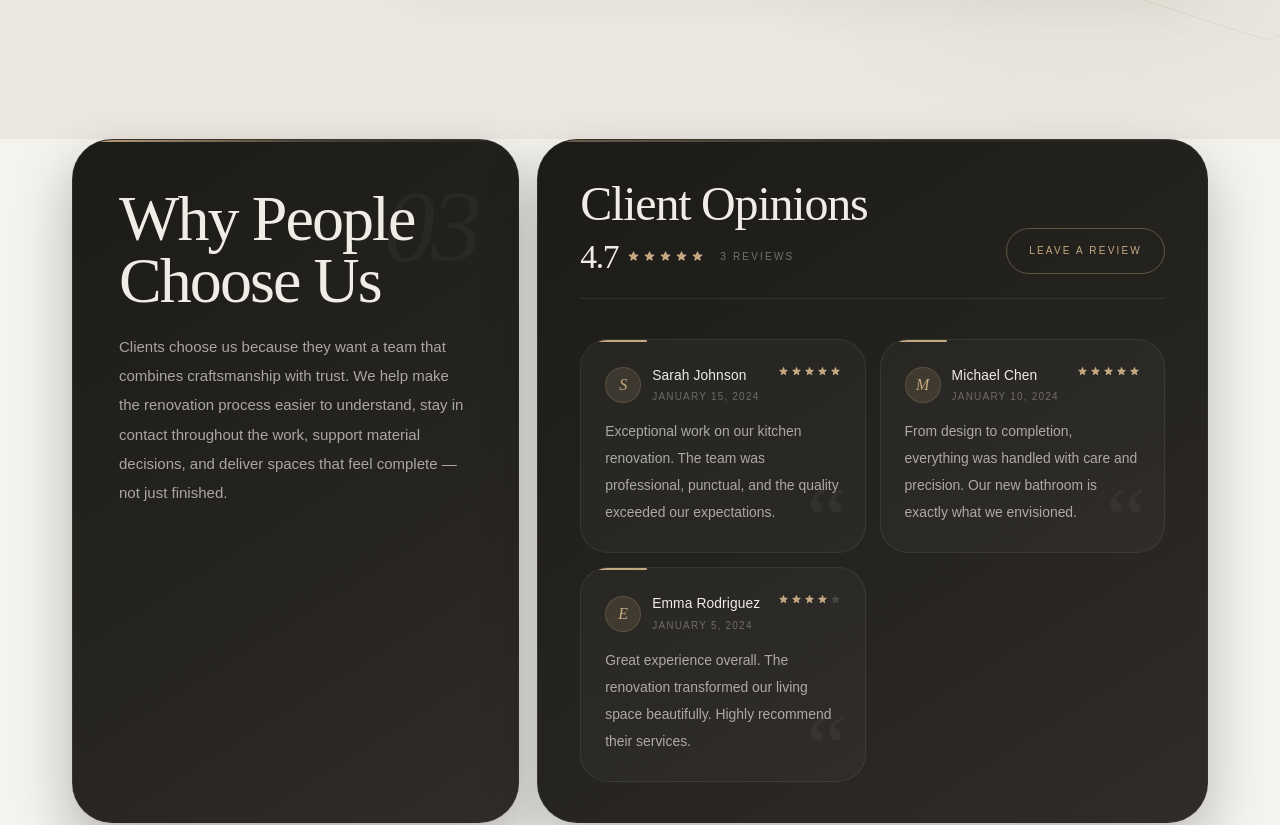
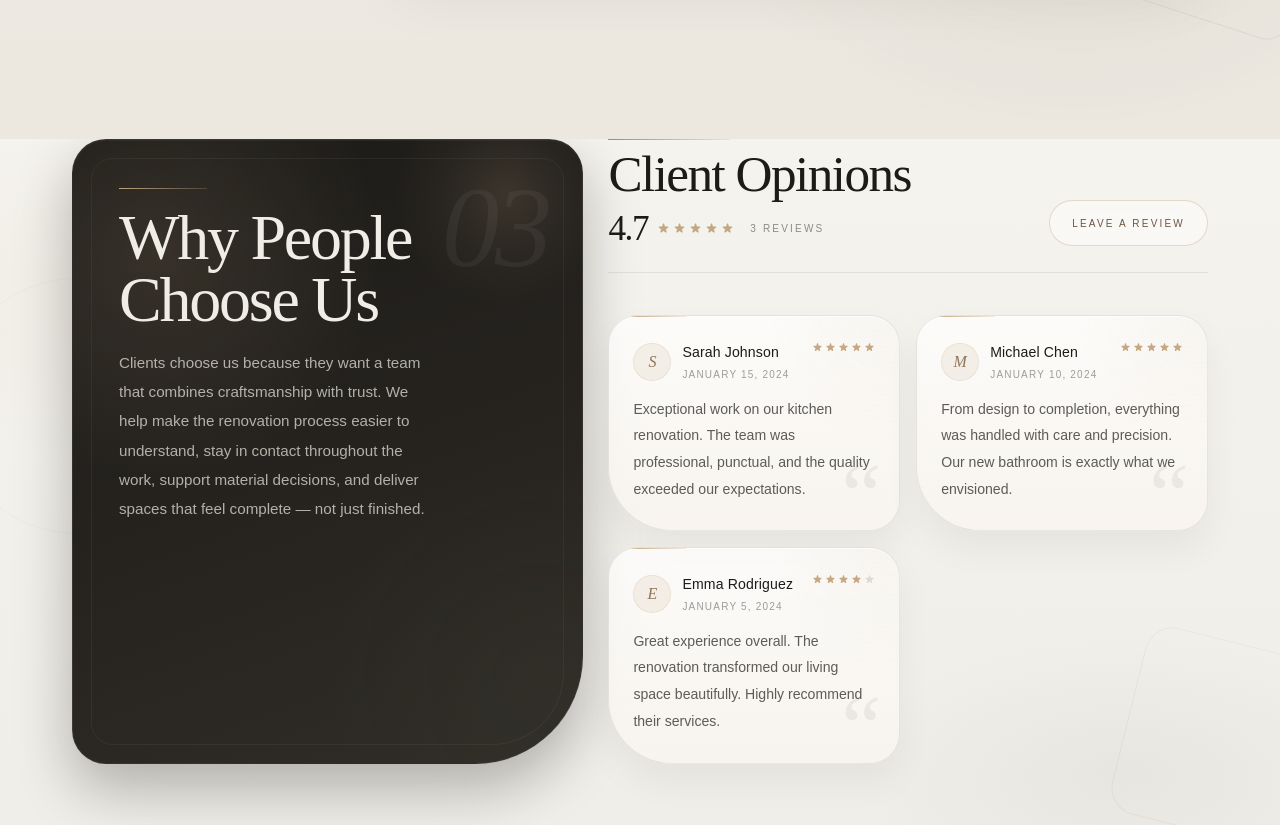
Before and after one commit to romanasolovan/prosto-remont, a Next.js app: page /en/about in a window 1280 px wide. Shown: the part 1960-2785 px from the top of the page. Built offline with nearby package versions, Linux system fonts and the light colour scheme.

Commit message:
set the styling foundation for the third section of the page

```diff
--- a/app/[locale]/about/about.module.css
+++ b/app/[locale]/about/about.module.css
@@ -224,7 +224,6 @@
   overflow: hidden;
 }
 
-/* floating architecture marks */
 .storyValuesSection::before,
 .storyValuesSection::after {
   content: "";
@@ -260,7 +259,6 @@
   gap: clamp(24px, 4vw, 34px);
 }
 
-/* center drafting axis */
 .storyValuesInner::before {
   content: "";
   position: absolute;
@@ -280,7 +278,6 @@
   pointer-events: none;
 }
 
-/* floating side markers */
 .storyValuesInner::after {
   content: "";
   position: absolute;
@@ -300,7 +297,6 @@
   pointer-events: none;
 }
 
-/* base panel */
 .svCard {
   position: relative;
   width: 100%;
@@ -315,7 +311,6 @@
   isolation: isolate;
 }
 
-/* story panel — warm ivory */
 .storyCard {
   align-self: flex-start;
   background: linear-gradient(
@@ -330,7 +325,6 @@
   border-radius: 34px 34px 110px 34px;
 }
 
-/* values panel — slightly moodier pearl/stone */
 .valuesCard {
   align-self: flex-end;
   background: linear-gradient(
@@ -364,11 +358,10 @@
   gap: 18px;
 }
 
-/* layered number */
 .svLabel {
   display: block;
   margin-bottom: -6px;
-  font-family: "Cormorant Garamond", serif;
+  font-family: var(--font-display);
   font-size: clamp(4.2rem, 9vw, 7.4rem);
   font-weight: 300;
   font-style: italic;
@@ -384,7 +377,7 @@
 .svTitle {
   margin: 0;
   max-width: 10ch;
-  font-family: "Cormorant Garamond", serif;
+  font-family: var(--font-display);
   font-size: clamp(2.2rem, 4.8vw, 4.2rem);
   font-weight: 300;
   line-height: 0.94;
@@ -396,14 +389,13 @@
 .svText {
   margin: 0;
   max-width: 44ch;
-  font-family: "DM Sans", sans-serif;
+  font-family: var(--font-ui);
   font-size: clamp(0.94rem, 1.08vw, 1.03rem);
   line-height: 1.95;
   font-weight: 300;
   color: #5d5953;
 }
 
-/* blueprint-style frame */
 .svAccent {
   position: absolute;
   inset: 20px;
@@ -413,7 +405,6 @@
   z-index: 0;
 }
 
-/* inner soft glow */
 .storyCard .svAccent::before,
 .valuesCard .svAccent::before {
   content: "";
@@ -444,7 +435,6 @@
   );
 }
 
-/* signature side line */
 .svCard::before {
   content: "";
   position: absolute;
@@ -472,7 +462,6 @@
   );
 }
 
-/* secondary floating outline */
 .svCard::after {
   content: "";
   position: absolute;
@@ -493,71 +482,138 @@
 /* WHY & REVIEWS SECTION */
 
 .whySection {
+  position: relative;
   padding: 0 0 clamp(96px, 12vw, 148px);
-  background: var(--color-ivory-100);
+  overflow: hidden;
+  background:
+    radial-gradient(
+      ellipse 52% 36% at 14% 20%,
+      rgba(197, 168, 130, 0.08) 0%,
+      transparent 62%
+    ),
+    radial-gradient(
+      ellipse 34% 28% at 88% 82%,
+      rgba(85, 92, 63, 0.06) 0%,
+      transparent 64%
+    ),
+    linear-gradient(
+      180deg,
+      var(--color-ivory-100) 0%,
+      var(--color-stone-300) 100%
+    );
+}
+
+.whySection::before,
+.whySection::after {
+  content: "";
+  position: absolute;
+  pointer-events: none;
+}
+
+.whySection::before {
+  top: 18%;
+  left: -4%;
+  width: clamp(160px, 20vw, 260px);
+  height: clamp(160px, 20vw, 260px);
+  border: 1px solid rgba(197, 168, 130, 0.12);
+  border-radius: var(--radius-circle);
+  opacity: 0.7;
+}
+
+.whySection::after {
+  right: -3%;
+  bottom: 10%;
+  width: clamp(120px, 15vw, 210px);
+  height: clamp(120px, 15vw, 210px);
+  border: 1px solid rgba(85, 92, 63, 0.1);
+  border-radius: 28px;
+  transform: rotate(14deg);
+  opacity: 0.6;
 }
 
 .whySectionInner {
+  position: relative;
   display: flex;
   flex-direction: column;
-  gap: clamp(16px, 2.5vw, 22px);
-}
-
-.whyCard,
-.opinionsWrapper {
-  position: relative;
-  overflow: hidden;
-  border: 1px solid var(--about-card-border);
-  border-radius: var(--radius-xl);
-  background: var(--gradient-dark-surface);
+  gap: clamp(24px, 4vw, 32px);
 }
 
 .whyCard {
-  padding: clamp(32px, 6vw, 52px) clamp(28px, 5vw, 52px);
-  box-shadow: var(--shadow-soft-dark-strong);
+  position: relative;
+  overflow: hidden;
+  padding: clamp(32px, 6vw, 56px) clamp(26px, 5vw, 52px);
+  border: 1px solid rgba(255, 255, 255, 0.06);
+  border-radius: 34px 34px 108px 34px;
+  background:
+    radial-gradient(
+      circle at 16% 18%,
+      rgba(197, 168, 130, 0.14) 0%,
+      transparent 34%
+    ),
+    radial-gradient(
+      circle at 92% 86%,
+      rgba(85, 92, 63, 0.08) 0%,
+      transparent 30%
+    ),
+    linear-gradient(
+      160deg,
+      var(--color-charcoal-900) 0%,
+      #26231f 54%,
+      var(--color-charcoal-600) 100%
+    );
+  box-shadow:
+    var(--shadow-soft-dark-strong),
+    inset 0 1px 0 rgba(255, 255, 255, 0.04);
+  isolation: isolate;
+  transition:
+    transform var(--transition-lift),
+    box-shadow var(--transition-slow),
+    border-color var(--transition-slow);
 }
 
-.opinionsWrapper {
-  padding: clamp(28px, 5vw, 44px) clamp(26px, 4.5vw, 44px);
-  box-shadow: var(--shadow-soft-dark);
-}
-
-.whyCard::before,
-.opinionsWrapper::before {
-  content: "";
-  position: absolute;
-  inset: 0 auto auto 0;
-  width: 100%;
-  height: 2px;
+.whyCard:hover {
+  transform: translateY(-6px);
+  border-color: rgba(197, 168, 130, 0.16);
+  box-shadow:
+    0 30px 68px rgba(10, 9, 8, 0.34),
+    inset 0 1px 0 rgba(255, 255, 255, 0.05);
 }
 
 .whyCard::before {
-  background: linear-gradient(
-    90deg,
-    var(--about-accent) 0%,
-    rgba(197, 168, 130, 0.3) 50%,
-    transparent 100%
-  );
+  content: "";
+  position: absolute;
+  inset: 18px;
+  border: 1px solid rgba(255, 255, 255, 0.05);
+  border-radius: 22px 22px 72px 22px;
+  pointer-events: none;
 }
 
-.opinionsWrapper::before {
-  background: linear-gradient(
-    90deg,
-    rgba(197, 168, 130, 0.5) 0%,
-    rgba(197, 168, 130, 0.12) 50%,
-    transparent 100%
+.whyCard::after {
+  content: "";
+  position: absolute;
+  top: -56px;
+  right: -34px;
+  width: clamp(140px, 18vw, 220px);
+  height: clamp(140px, 18vw, 220px);
+  border-radius: var(--radius-circle);
+  background: radial-gradient(
+    circle,
+    rgba(197, 168, 130, 0.16) 0%,
+    rgba(197, 168, 130, 0.05) 40%,
+    transparent 72%
   );
+  pointer-events: none;
 }
 
 .whyIndex {
   position: absolute;
-  top: clamp(24px, 4vw, 36px);
-  right: clamp(24px, 4vw, 40px);
-  color: rgba(255, 255, 255, 0.04);
+  top: clamp(18px, 3vw, 30px);
+  right: clamp(20px, 3vw, 34px);
+  color: rgba(255, 255, 255, 0.05);
   pointer-events: none;
   user-select: none;
   font-family: var(--font-display);
-  font-size: clamp(64px, 8vw, 112px);
+  font-size: clamp(68px, 9vw, 120px);
   font-style: italic;
   font-weight: 300;
   line-height: 1;
@@ -569,26 +625,63 @@
   z-index: var(--z-base);
 }
 
+.whyCardContent::before {
+  content: "";
+  display: block;
+  width: clamp(56px, 10vw, 88px);
+  height: 1px;
+  margin-bottom: 18px;
+  background: linear-gradient(
+    90deg,
+    rgba(197, 168, 130, 0.95) 0%,
+    rgba(197, 168, 130, 0.22) 100%
+  );
+}
+
 .whyTitle {
-  max-width: 14ch;
-  margin: 0 0 20px;
+  max-width: 11ch;
+  margin: 0 0 18px;
   color: var(--about-dark-text);
   text-wrap: balance;
   font-family: var(--font-display);
-  font-size: clamp(35px, 5vw, 64px);
+  font-size: clamp(2.2rem, 5vw, 4.35rem);
   font-weight: 300;
-  line-height: 0.97;
-  letter-spacing: -0.03em;
+  line-height: 0.96;
+  letter-spacing: -0.035em;
 }
 
 .whyText {
-  max-width: 42ch;
+  max-width: 38ch;
   margin: 0;
-  color: var(--about-soft-text-muted);
+  color: rgba(240, 237, 230, 0.7);
   font-family: var(--font-ui);
-  font-size: clamp(15px, 1.1vw, 16px);
+  font-size: clamp(0.95rem, 1.1vw, 1rem);
   font-weight: 300;
-  line-height: 1.94;
+  line-height: 1.92;
+}
+
+.opinionsWrapper {
+  position: relative;
+  padding-top: clamp(8px, 2vw, 16px);
+  background: transparent;
+  border: 0;
+  border-radius: 0;
+  box-shadow: none;
+  overflow: visible;
+}
+
+.opinionsWrapper::before {
+  content: "";
+  position: absolute;
+  top: 0;
+  left: 0;
+  width: clamp(72px, 12vw, 122px);
+  height: 1px;
+  background: linear-gradient(
+    90deg,
+    rgba(34, 34, 30, 0.48) 0%,
+    rgba(34, 34, 30, 0.08) 100%
+  );
 }
 
 @media (min-width: 768px) {
@@ -703,18 +796,18 @@
 
   .whySectionInner {
     display: grid;
-    grid-template-columns: 0.8fr 1.2fr;
+    grid-template-columns: minmax(280px, 0.92fr) minmax(0, 1.08fr);
     align-items: start;
-    gap: 18px;
+    gap: clamp(22px, 2vw, 30px);
   }
 
   .whyCard {
     min-height: 100%;
-    padding: 48px 46px;
+    padding: 48px 46px 50px;
   }
 
   .opinionsWrapper {
-    padding: 40px 42px;
+    padding-top: 10px;
   }
 }
 
@@ -730,7 +823,9 @@
   .valuesCard:hover,
   .statIcon,
   .statIcon svg,
-  .statLine {
+  .statLine,
+  .whyCard,
+  .whyCard:hover {
     transform: none;
     transition: none;
   }
--- a/app/components/ClientOpinions/ClientOpinions.module.css
+++ b/app/components/ClientOpinions/ClientOpinions.module.css
@@ -1,18 +1,17 @@
 .opinionsContainer {
   width: 100%;
-  color: #f0ede6;
+  color: var(--color-charcoal-900);
 }
 
-/* ─────────────────────────
-   HEADER
-───────────────────────── */
+/* HEADER */
 .header {
+  position: relative;
   display: flex;
   flex-direction: column;
   gap: clamp(18px, 3vw, 24px);
-  margin-bottom: clamp(28px, 4vw, 40px);
-  padding-bottom: clamp(18px, 3vw, 24px);
-  border-bottom: 1px solid rgba(255, 255, 255, 0.08);
+  margin-bottom: clamp(28px, 4vw, 42px);
+  padding-bottom: clamp(18px, 3vw, 26px);
+  border-bottom: 1px solid rgba(17, 17, 14, 0.08);
 }
 
 .headerContent {
@@ -24,12 +23,12 @@
 .title {
   margin: 0;
   max-width: 12ch;
-  font-family: "Cormorant Garamond", serif;
-  font-size: clamp(1.9rem, 4vw, 3rem);
+  font-family: var(--font-display);
+  font-size: clamp(2rem, 4vw, 3.2rem);
   font-weight: 300;
-  line-height: 1;
-  letter-spacing: -0.025em;
-  color: #f0ede6;
+  line-height: 0.98;
+  letter-spacing: -0.03em;
+  color: var(--color-charcoal-900);
 }
 
 .stats {
@@ -46,12 +45,12 @@
 }
 
 .ratingNumber {
-  font-family: "Cormorant Garamond", serif;
-  font-size: clamp(1.6rem, 3vw, 2.1rem);
+  font-family: var(--font-display);
+  font-size: clamp(1.75rem, 3vw, 2.2rem);
   font-weight: 300;
   line-height: 1;
   letter-spacing: -0.04em;
-  color: #f0ede6;
+  color: var(--color-charcoal-900);
 }
 
 .stars {
@@ -65,25 +64,23 @@
 }
 
 .starFilled {
-  color: #c5a882;
+  color: var(--color-sand-500);
 }
 
 .starEmpty {
-  color: rgba(240, 237, 230, 0.15);
+  color: rgba(17, 17, 14, 0.12);
 }
 
 .reviewCount {
-  font-family: "DM Sans", sans-serif;
+  font-family: var(--font-ui);
   font-size: 10px;
   font-weight: 500;
   letter-spacing: 0.22em;
   text-transform: uppercase;
-  color: rgba(240, 237, 230, 0.4);
+  color: rgba(17, 17, 14, 0.46);
 }
 
-/* ─────────────────────────
-   CTA BUTTON
-───────────────────────── */
+/* CTA BUTTON */
 .leaveReviewButton {
   display: inline-flex;
   align-items: center;
@@ -91,110 +88,129 @@
   min-height: 46px;
   padding: 0 22px;
   align-self: flex-start;
-  border: 1px solid rgba(197, 168, 130, 0.38);
-  background: transparent;
-  color: #c5a882;
-  border-radius: 999px;
-  font-family: "DM Sans", sans-serif;
+  border: 1px solid rgba(197, 168, 130, 0.4);
+  background: rgba(255, 255, 255, 0.45);
+  color: #6a5843;
+  border-radius: var(--radius-pill);
+  backdrop-filter: blur(10px);
+  -webkit-backdrop-filter: blur(10px);
+  font-family: var(--font-ui);
   font-size: 10px;
   font-weight: 500;
   letter-spacing: 0.22em;
   text-transform: uppercase;
   cursor: pointer;
   transition:
-    transform 240ms cubic-bezier(0.22, 1, 0.36, 1),
-    background 240ms ease,
-    border-color 240ms ease,
-    color 240ms ease,
-    box-shadow 240ms ease;
+    transform var(--transition-lift),
+    background var(--transition-base),
+    border-color var(--transition-base),
+    color var(--transition-base),
+    box-shadow var(--transition-base);
 }
 
 .leaveReviewButton:hover {
   transform: translateY(-2px);
   background: rgba(197, 168, 130, 0.1);
   border-color: rgba(197, 168, 130, 0.65);
-  color: #d4bc9a;
-  box-shadow: 0 8px 20px rgba(0, 0, 0, 0.2);
+  color: #4f4334;
+  box-shadow: 0 10px 24px rgba(17, 17, 14, 0.08);
 }
 
 .leaveReviewButton:focus-visible {
-  outline: 2px solid rgba(197, 168, 130, 0.6);
+  outline: 2px solid rgba(17, 17, 14, 0.75);
   outline-offset: 4px;
 }
 
-/* ─────────────────────────
-   SUCCESS NOTICE
-───────────────────────── */
+/* SUCCESS NOTICE */
 .successNotice {
   margin-bottom: 24px;
-  padding: 12px 18px;
-  border-left: 2px solid #c5a882;
-  background: rgba(197, 168, 130, 0.08);
+  padding: 14px 18px;
+  border-left: 2px solid var(--color-sand-500);
+  background: linear-gradient(
+    180deg,
+    rgba(255, 255, 255, 0.62) 0%,
+    rgba(248, 244, 238, 0.88) 100%
+  );
   border-radius: 18px;
-  font-family: "DM Sans", sans-serif;
+  box-shadow:
+    0 10px 24px rgba(17, 17, 14, 0.04),
+    inset 0 1px 0 rgba(255, 255, 255, 0.65);
+  font-family: var(--font-ui);
   font-size: 12px;
   letter-spacing: 0.04em;
-  color: rgba(240, 237, 230, 0.82);
+  color: rgba(17, 17, 14, 0.72);
 }
 
-/* ─────────────────────────
-   COMMENTS GRID
-───────────────────────── */
+/* COMMENTS GRID */
 .commentsGrid {
   display: grid;
   grid-template-columns: 1fr;
-  gap: 12px;
+  gap: 14px;
 }
 
 .commentCard {
   position: relative;
-  padding: clamp(20px, 3vw, 28px);
-  border-radius: 28px;
-  border: 1px solid rgba(255, 255, 255, 0.07);
-  background: rgba(255, 255, 255, 0.03);
+  padding: clamp(20px, 3vw, 30px);
+  border-radius: 30px 30px 30px 64px;
+  border: 1px solid rgba(17, 17, 14, 0.08);
+  background:
+    radial-gradient(
+      circle at 100% 0%,
+      rgba(197, 168, 130, 0.08) 0%,
+      transparent 36%
+    ),
+    linear-gradient(
+      180deg,
+      rgba(255, 255, 255, 0.72) 0%,
+      rgba(248, 244, 238, 0.88) 100%
+    );
+  box-shadow:
+    0 18px 36px rgba(17, 17, 14, 0.05),
+    inset 0 1px 0 rgba(255, 255, 255, 0.7);
   transition:
-    transform 300ms cubic-bezier(0.22, 1, 0.36, 1),
-    background 300ms ease,
-    box-shadow 300ms ease,
-    border-color 300ms ease;
+    transform var(--transition-lift),
+    background var(--transition-base),
+    box-shadow var(--transition-base),
+    border-color var(--transition-base);
   overflow: hidden;
+  isolation: isolate;
 }
 
 .commentCard::before {
   content: "";
   position: absolute;
   top: 0;
-  left: 18px;
-  width: clamp(32px, 5vw, 48px);
-  height: 2px;
-  background: #c5a882;
-  border-radius: 999px;
-  transition: width 340ms cubic-bezier(0.22, 1, 0.36, 1);
+  left: 22px;
+  width: clamp(36px, 5vw, 56px);
+  height: 1px;
+  background: linear-gradient(
+    90deg,
+    rgba(197, 168, 130, 0.95) 0%,
+    rgba(197, 168, 130, 0.2) 100%
+  );
+  border-radius: var(--radius-pill);
 }
 
 .commentCard::after {
   content: "\201C";
   position: absolute;
   right: 18px;
-  bottom: -10px;
-  font-family: "Cormorant Garamond", serif;
+  bottom: -8px;
+  font-family: var(--font-display);
   font-size: clamp(4rem, 7vw, 6rem);
   line-height: 1;
   font-weight: 300;
-  color: rgba(240, 237, 230, 0.05);
+  color: rgba(17, 17, 14, 0.06);
   pointer-events: none;
   user-select: none;
 }
 
 .commentCard:hover {
-  transform: translateY(-3px);
-  background: rgba(255, 255, 255, 0.055);
-  box-shadow: 0 12px 28px rgba(0, 0, 0, 0.18);
-  border-color: rgba(197, 168, 130, 0.12);
-}
-
-.commentCard:hover::before {
-  width: clamp(56px, 9vw, 88px);
+  transform: translateY(-4px);
+  border-color: rgba(197, 168, 130, 0.16);
+  box-shadow:
+    0 22px 42px rgba(17, 17, 14, 0.08),
+    inset 0 1px 0 rgba(255, 255, 255, 0.72);
 }
 
 .commentHeader {
@@ -213,37 +229,37 @@
 }
 
 .authorAvatar {
-  width: 36px;
-  height: 36px;
+  width: 38px;
+  height: 38px;
   flex-shrink: 0;
   display: flex;
   align-items: center;
   justify-content: center;
   background: rgba(197, 168, 130, 0.14);
-  color: #c5a882;
-  font-family: "Cormorant Garamond", serif;
+  color: #8e7659;
+  font-family: var(--font-display);
   font-size: 1rem;
   font-style: italic;
   font-weight: 300;
-  border-radius: 50%;
+  border-radius: var(--radius-circle);
   border: 1px solid rgba(197, 168, 130, 0.2);
 }
 
 .authorName {
-  font-family: "DM Sans", sans-serif;
-  font-size: 0.86rem;
+  font-family: var(--font-ui);
+  font-size: 0.88rem;
   font-weight: 500;
-  color: #f0ede6;
+  color: var(--color-charcoal-900);
   letter-spacing: 0.01em;
 }
 
 .commentDate {
   margin-top: 3px;
-  font-family: "DM Sans", sans-serif;
+  font-family: var(--font-ui);
   font-size: 10px;
   letter-spacing: 0.12em;
   text-transform: uppercase;
-  color: rgba(240, 237, 230, 0.34);
+  color: rgba(17, 17, 14, 0.4);
 }
 
 .commentRating {
@@ -260,17 +276,15 @@
 
 .commentText {
   margin: 0;
-  max-width: 34ch;
-  font-family: "DM Sans", sans-serif;
-  font-size: clamp(0.87rem, 1vw, 0.93rem);
-  line-height: 1.94;
+  max-width: 36ch;
+  font-family: var(--font-ui);
+  font-size: clamp(0.88rem, 1vw, 0.94rem);
+  line-height: 1.9;
   font-weight: 300;
-  color: rgba(240, 237, 230, 0.66);
+  color: rgba(17, 17, 14, 0.68);
 }
 
-/* ─────────────────────────
-   TABLET
-───────────────────────── */
+/* TABLET */
 @media (min-width: 768px) {
   .header {
     flex-direction: row;
@@ -285,13 +299,11 @@
 
   .commentsGrid {
     grid-template-columns: repeat(2, minmax(0, 1fr));
-    gap: 14px;
+    gap: 16px;
   }
 }
 
-/* ─────────────────────────
-   DESKTOP
-───────────────────────── */
+/* DESKTOP */
 @media (min-width: 1024px) {
   .commentsGrid {
     grid-template-columns: repeat(2, minmax(0, 1fr));
@@ -299,21 +311,19 @@
   }
 
   .commentCard {
-    padding: 26px 24px;
+    padding: 26px 24px 28px;
   }
 }
 
-/* ─────────────────────────
-   REDUCED MOTION
-───────────────────────── */
+/* REDUCED MOTION */
 @media (prefers-reduced-motion: reduce) {
   .leaveReviewButton,
-  .commentCard,
-  .commentCard::before {
+  .commentCard {
     transition: none;
   }
 
-  .commentCard:hover {
+  .commentCard:hover,
+  .leaveReviewButton:hover {
     transform: none;
   }
 }
```
